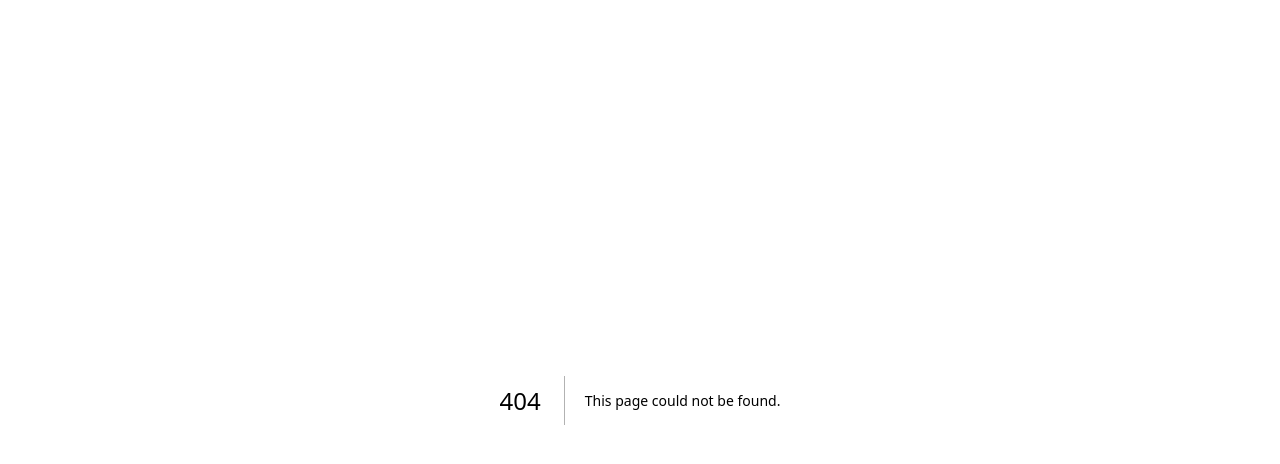
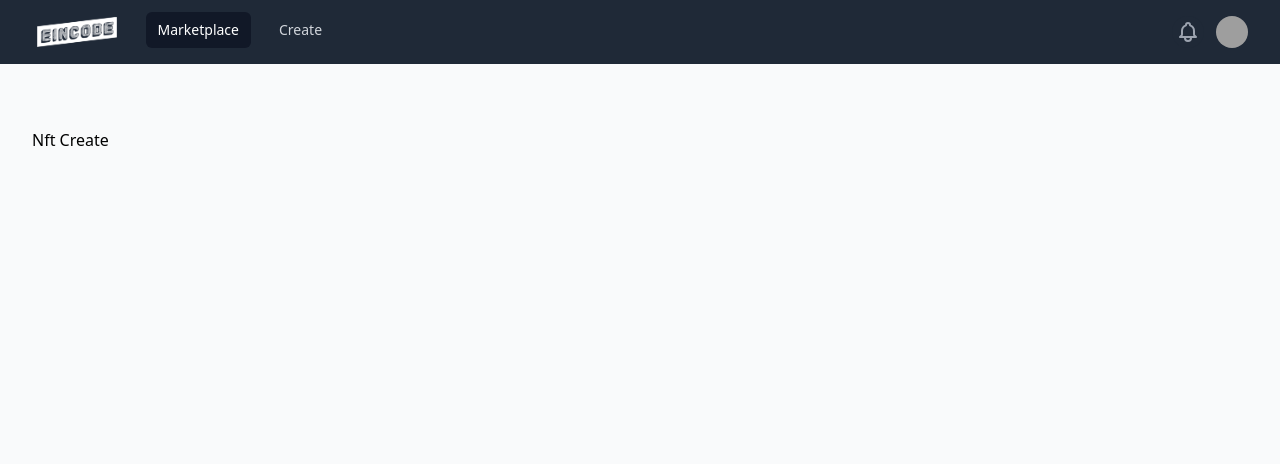
Before and after one commit to iheqi/nft-marketplace, a Next.js app: page /nft/create in a window 1280 px wide. Before the commit this address had no page. Shown: the top 464 px of the page. Built offline with nearby package versions, Linux system fonts and the light colour scheme; grey boxes are pictures that could not be loaded.

Commit message:
4.1 Links and create page

```diff
--- a/components/navbar/index.tsx
+++ b/components/navbar/index.tsx
@@ -3,12 +3,11 @@
 import { Fragment } from 'react'
 import { Disclosure, Menu, Transition } from '@headlessui/react'
 import { BellIcon, MenuIcon, XIcon } from '@heroicons/react/outline'
+import Link from 'next/link'
 
 const navigation = [
-  { name: 'Dashboard', href: '#', current: true },
-  { name: 'Team', href: '#', current: false },
-  { name: 'Projects', href: '#', current: false },
-  { name: 'Calendar', href: '#', current: false },
+  { name: 'Marketplace', href: '/', current: true },
+  { name: 'Create', href: '/nft/create', current: false }
 ]
 
 function classNames(...classes: string[]) {
@@ -23,7 +22,7 @@ export default function Navbar() {
           <div className="max-w-7xl mx-auto px-2 sm:px-6 lg:px-8">
             <div className="relative flex items-center justify-between h-16">
               <div className="absolute inset-y-0 left-0 flex items-center sm:hidden">
-                {/* Mobile menu button*/}
+                {/* Mobile menu butt*/}
                 <Disclosure.Button className="inline-flex items-center justify-center p-2 rounded-md text-gray-400 hover:text-white hover:bg-gray-700 focus:outline-none focus:ring-2 focus:ring-inset focus:ring-white">
                   <span className="sr-only">Open main menu</span>
                   {open ? (
@@ -44,9 +43,12 @@ export default function Navbar() {
                 <div className="hidden sm:block sm:ml-6">
                   <div className="flex space-x-4">
                     {navigation.map((item) => (
-                      <a
+                      <Link
                         key={item.name}
                         href={item.href}
+                        legacyBehavior
+                      >
+                        <a
                           className={classNames(
                             item.current ? 'bg-gray-900 text-white' : 'text-gray-300 hover:bg-gray-700 hover:text-white',
                             'px-3 py-2 rounded-md text-sm font-medium'
@@ -55,6 +57,7 @@ export default function Navbar() {
                         >
                           {item.name}
                         </a>
+                      </Link>
                     ))}
                   </div>
                 </div>
@@ -69,7 +72,7 @@ export default function Navbar() {
                 </button>
 
                 {/* Profile dropdown */}
-                <Menu as="div" className="ml-3 relative">
+                <Menu as="div" className="ml-3 relative z-10">
                   <div>
                     <Menu.Button className="bg-gray-800 flex text-sm rounded-full focus:outline-none focus:ring-2 focus:ring-offset-2 focus:ring-offset-gray-800 focus:ring-white">
                       <span className="sr-only">Open user menu</span>
@@ -80,15 +83,6 @@ export default function Navbar() {
                       />
                     </Menu.Button>
                   </div>
-                  <Transition
-                    as={Fragment}
-                    enter="transition ease-out duration-100"
-                    enterFrom="transform opacity-0 scale-95"
-                    enterTo="transform opacity-100 scale-100"
-                    leave="transition ease-in duration-75"
-                    leaveFrom="transform opacity-100 scale-100"
-                    leaveTo="transform opacity-0 scale-95"
-                  >
                   <Menu.Items className="origin-top-right absolute right-0 mt-2 w-48 rounded-md shadow-lg py-1 bg-white ring-1 ring-black ring-opacity-5 focus:outline-none">
                     <Menu.Item>
                       {({ active }) => (
@@ -121,7 +115,6 @@ export default function Navbar() {
                       )}
                     </Menu.Item>
                   </Menu.Items>
-                  </Transition>
                 </Menu>
               </div>
             </div>
--- /dev/null
+++ b/pages/nft/create.tsx
@@ -0,0 +1,13 @@
+import { NextPage } from "next";
+import { BaseLayout } from "../../components";
+
+const NftCreate: NextPage = () => {
+
+  return (
+    <BaseLayout>
+      Nft Create
+    </BaseLayout>
+  )
+}
+
+export default NftCreate;
```
Lines whose indentation alone changed are shown as unchanged.
